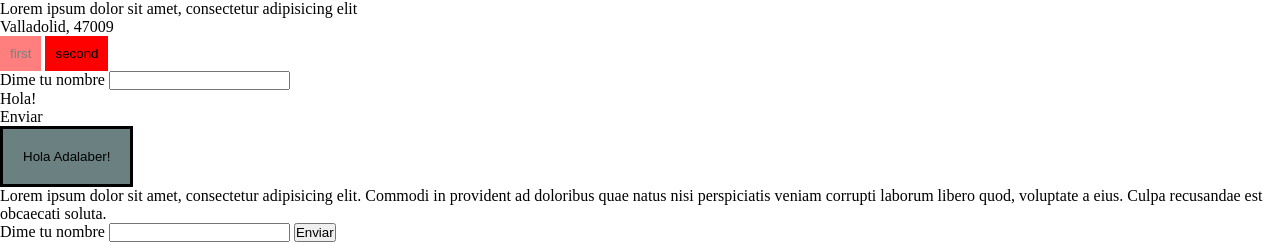
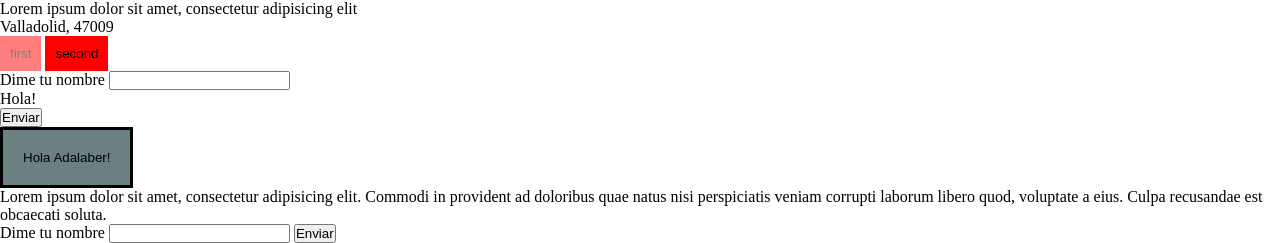
Before and after one commit to Tasac-sainz/promo-55-module-2-pair-2-javascript, a website built with Vite: page src/index.html in a window 1280 px wide. Shown: the part 754-997 px from the top of the page. Built offline with nearby package versions, Linux system fonts and the light colour scheme.

Commit message:
algunas correcciones

```diff
--- a/src/index.html
+++ b/src/index.html
@@ -29,7 +29,7 @@
   <label for="firstName">Dime tu nombre</label>
   <input class="input" type="text" name="firstName"/>
   <p class="hello">Hola! </p>
-  <bottom class="submit" type="submit">Enviar</bottom>
+  <button class="submit" type="submit">Enviar</button>
 </form>
 
 <button class="change-button">Hola Adalaber!</button>
--- a/src/js/main.js
+++ b/src/js/main.js
@@ -31,6 +31,7 @@ textInput.addEventListener("change", (event) => {console.log ("Estas escribiendo
 
 const myButton = document.querySelector (".change-button");
 myButton.addEventListener("click", (event) => {
+    event.preventDefault();
     console.log ("Haz hecho clic");
     myButton.classList.toggle("change")
 });
@@ -52,6 +53,7 @@ buttonSubmit.addEventListener("click", (event) => {
         document.querySelector('.welcome').innerHTML = "Lo siento no estás registrado";
     }
 });
+
 const number = 0;
 if (number <1 && number > -1) {
   console.log('El número es 0');
```
